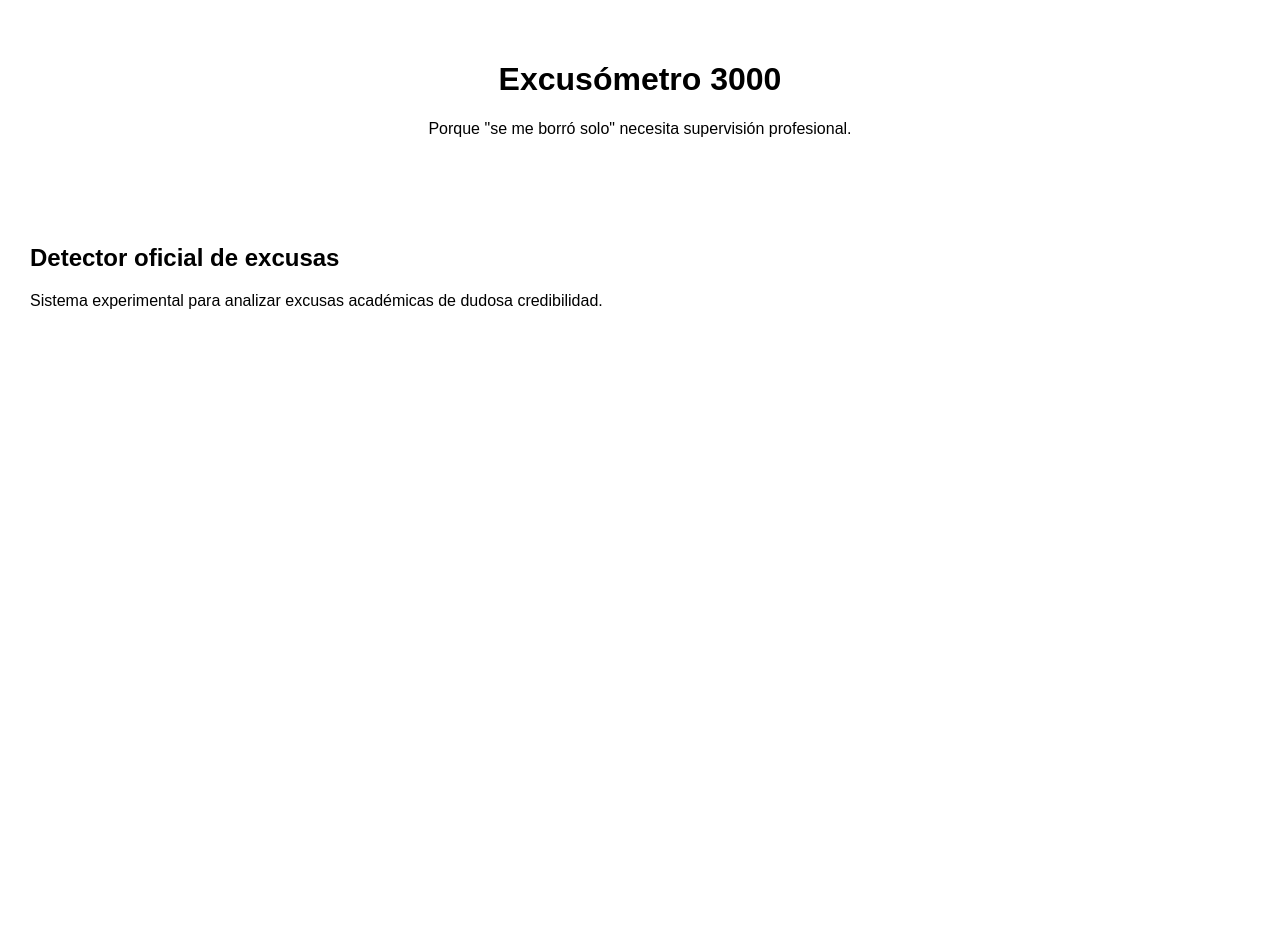
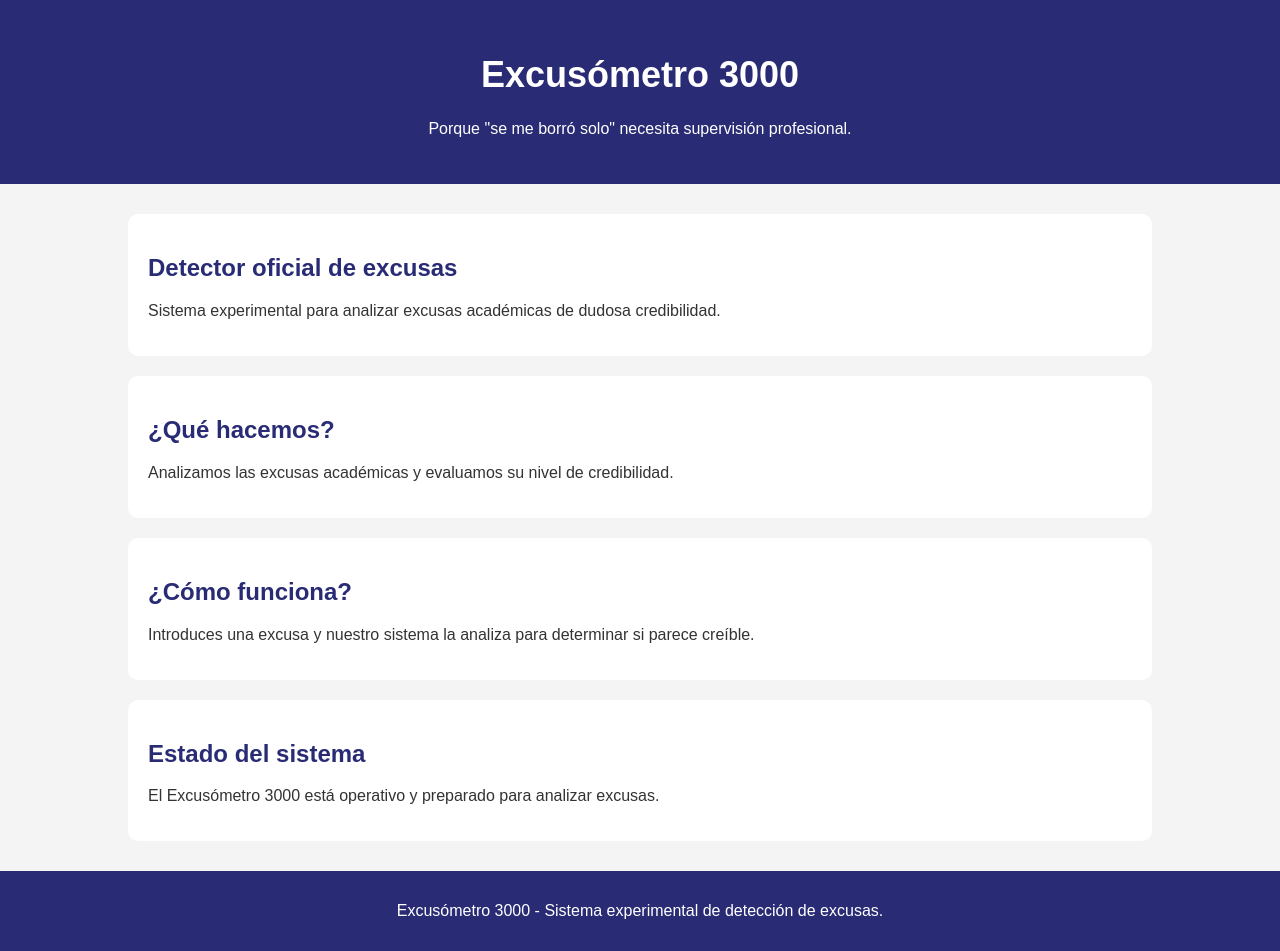
Before and after one commit to daniel1303/Excusometro3000, a plain HTML site: page Excusometro/index.html in a window 1280 px wide. Before the commit the page ends 800 px from the top, so only its background shows below. Drawn offline with Linux system fonts and the light colour scheme; files that its build step writes are made by us from their sources.

Commit message:
S02 - una institucion seria

```diff
--- a/Excusometro/index.html
+++ b/Excusometro/index.html
@@ -3,6 +3,8 @@
 <head>
   <meta charset="UTF-8">
   <meta name="viewport" content="width=device-width, initial-scale=1.0">
+  <meta name="description" content="Excusómetro 3000: detector oficial de excusas académicas.">
+  <meta name="keywords" content="excusa, estudiantes, academia, humor">
   <title>Excusómetro 3000</title>
   <link rel="stylesheet" href="estilos.css">
 </head>
@@ -13,8 +15,29 @@
   </header>
 
   <main>
-    <h2>Detector oficial de excusas</h2>
-    <p>Sistema experimental para analizar excusas académicas de dudosa credibilidad.</p>
+    <section>
+      <h2>Detector oficial de excusas</h2>
+      <p>Sistema experimental para analizar excusas académicas de dudosa credibilidad.</p>
+    </section>
+
+    <section>
+      <h2>¿Qué hacemos?</h2>
+      <p>Analizamos las excusas académicas y evaluamos su nivel de credibilidad.</p>
+    </section>
+
+    <section>
+      <h2>¿Cómo funciona?</h2>
+      <p>Introduces una excusa y nuestro sistema la analiza para determinar si parece creíble.</p>
+    </section>
+
+    <section>
+      <h2>Estado del sistema</h2>
+      <p>El Excusómetro 3000 está operativo y preparado para analizar excusas.</p>
+    </section>
   </main>
+
+  <footer>
+    <p>Excusómetro 3000 - Sistema experimental de detección de excusas.</p>
+  </footer>
 </body>
 </html>
--- a/estilos.css
+++ b/estilos.css
@@ -1,13 +1,45 @@
+/* Estilos generales */
 body {
   font-family: Arial, sans-serif;
   margin: 0;
+  padding: 0;
+  background-color: #f4f4f4;
+  color: #333;
 }
 
+/* Cabecera */
 header {
-  padding: 40px;
+  background-color: #292b75;
+  color: white;
   text-align: center;
+  padding: 30px;
 }
 
+header h1 {
+  font-size: 36px;
+}
+
+/* Contenido principal */
 main {
-  padding: 30px;
+  width: 80%;
+  margin: 30px auto;
 }
+
+section {
+  background-color: white;
+  padding: 20px;
+  margin-bottom: 20px;
+  border-radius: 10px;
+}
+
+h2 {
+  color: #292b75;
+}
+
+/* Pie de página */
+footer {
+  background-color: #292b75;
+  color: white;
+  text-align: center;
+  padding: 15px;
+}
```
